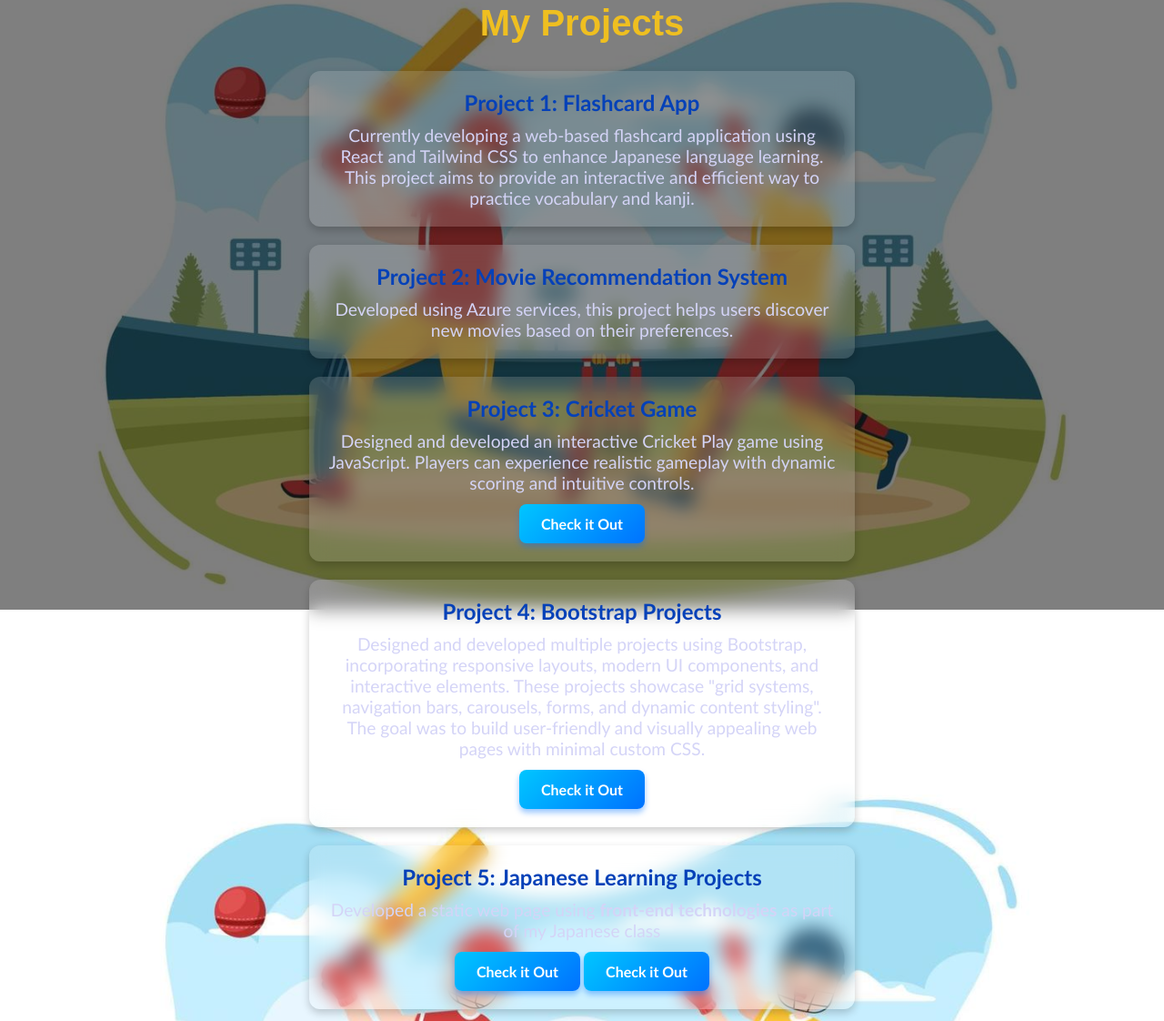
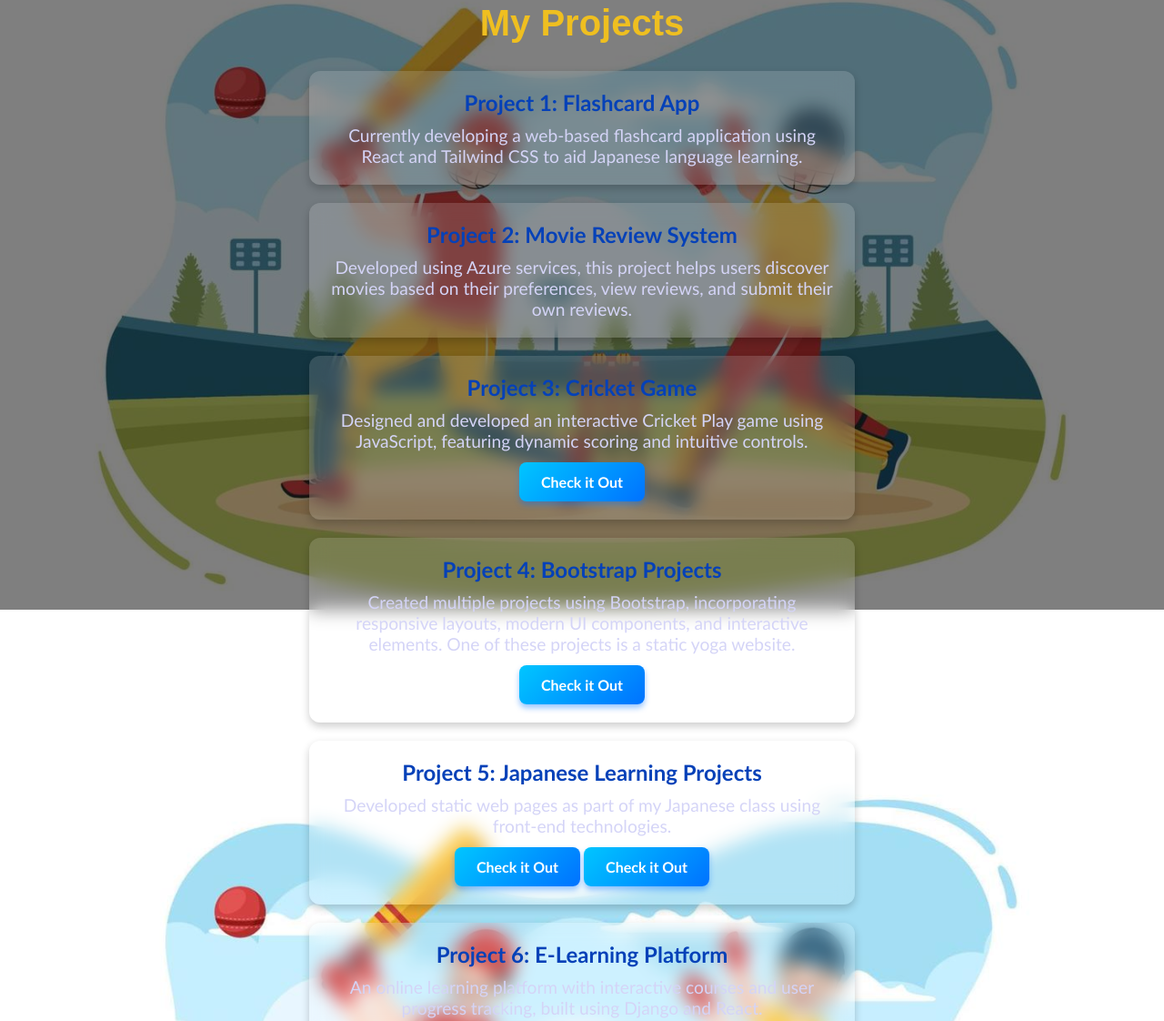
Before and after one commit to deekshitha-January/Deekshitha-portfolio, a plain HTML site: page projects.html in a window 1280 px wide. Shown: the part 130-1252 px from the top of the page at 91% size. Drawn offline with Linux system fonts and the light colour scheme.

Commit message:
Update projects.html

```diff
--- a/projects.html
+++ b/projects.html
@@ -175,32 +175,33 @@ body::before {
 
            <div class="project-box">
     <h2>Project 1: Flashcard App</h2>
-                <p>Currently developing a web-based flashcard application using React and Tailwind CSS to enhance Japanese language learning. This project aims to provide an interactive and efficient way to practice vocabulary and kanji.</p>
+    <p>Currently developing a web-based flashcard application using React and Tailwind CSS to aid Japanese language learning.</p>
 </div>
 
 <div class="project-box">
-                <h2>Project 2: Movie Recommendation System</h2>
-                <p>Developed using Azure services, this project helps users discover new movies based on their preferences.</p>
+    <h2>Project 2: Movie Review System</h2>
+    <p>Developed using Azure services, this project helps users discover movies based on their preferences, view reviews, and submit their own reviews.</p>
 </div>
 
 <div class="project-box">
     <h2>Project 3: Cricket Game</h2>
-                <p>Designed and developed an interactive Cricket Play game using JavaScript. Players can experience realistic gameplay with dynamic scoring and intuitive controls.</p>
+    <p>Designed and developed an interactive Cricket Play game using JavaScript, featuring dynamic scoring and intuitive controls.</p>
     <a href="https://deekshitha-january.github.io/Cricket/" class="check-btn" target="_blank">Check it Out</a>
 </div>
+
 <div class="project-box">
     <h2>Project 4: Bootstrap Projects</h2>
-                <p>Designed and developed multiple projects using Bootstrap, incorporating responsive layouts, modern UI components, and interactive elements. These projects showcase "grid systems, navigation bars, carousels, forms, and dynamic content styling". The goal was to build user-friendly and visually appealing web pages with minimal custom CSS.</p>
+    <p>Created multiple projects using Bootstrap, incorporating responsive layouts, modern UI components, and interactive elements. One of these projects is a static yoga website.</p>
     <a href="https://deekshitha-january.github.io/bootstrap_yoga_website_static/" class="check-btn" target="_blank">Check it Out</a>
 </div>
 
 <div class="project-box">
     <h2>Project 5: Japanese Learning Projects</h2>
-                <p>Developed a static web page using <strong>front-end technologies</strong> as part of my Japanese class </strong></p>
+    <p>Developed static web pages as part of my Japanese class using front-end technologies.</p>
     <a href="https://deekshitha-january.github.io/japanese_recycle_project/" class="check-btn" target="_blank">Check it Out</a>
     <a href="https://deekshitha-january.github.io/Japanese_kondareddy_burj_project/" class="check-btn" target="_blank">Check it Out</a>
+</div>
 
-            </div>
 
             <div class="project-box">
                 <h2>Project 6: E-Learning Platform</h2>
```
Lines whose indentation alone changed are shown as unchanged.
